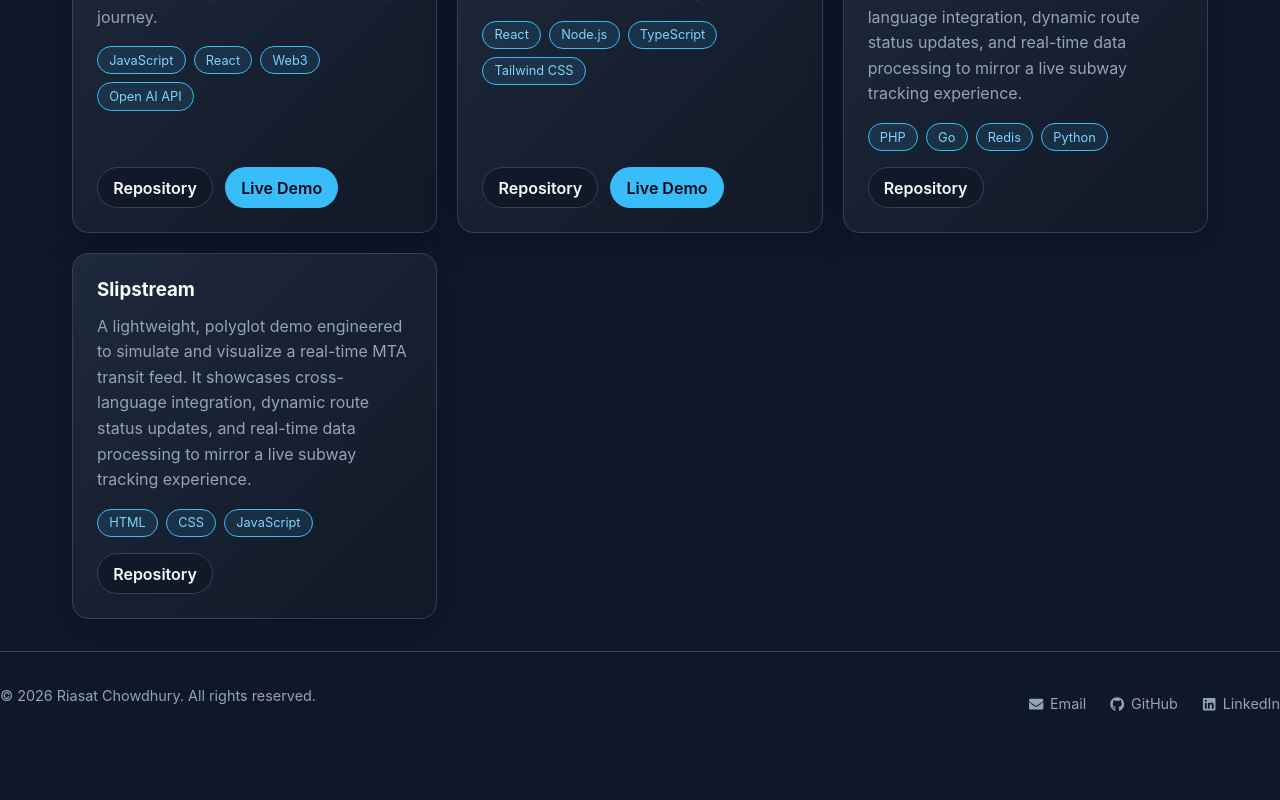
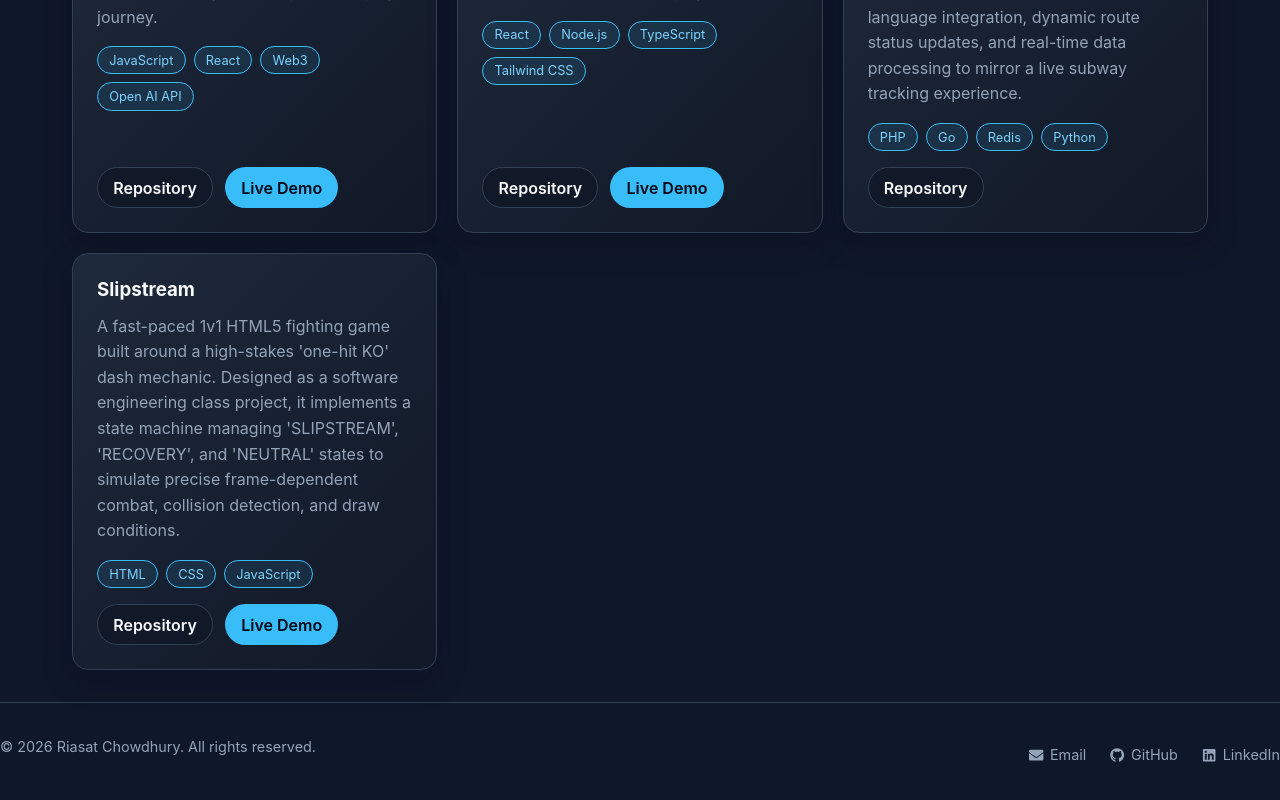
Before and after one commit to rchowd9/personal-portfolio, a React (Vite) app: page /#/projects in a window 1280 px wide. Shown: the part 821-1621 px from the top of the page. Before the commit the page ends 1576 px from the top, so only its background shows below. Built offline with nearby package versions, Linux system fonts and the light colour scheme.

Commit message:
added project description

```diff
--- a/src/pages/Projects.jsx
+++ b/src/pages/Projects.jsx
@@ -54,9 +54,10 @@ export default function Projects() {
     {
       title: "Slipstream",
       description:
-        "A lightweight, polyglot demo engineered to simulate and visualize a real-time MTA transit feed. It showcases cross-language integration, dynamic route status updates, and real-time data processing to mirror a live subway tracking experience.",
+        "A fast-paced 1v1 HTML5 fighting game built around a high-stakes 'one-hit KO' dash mechanic. Designed as a software engineering class project, it implements a state machine managing 'SLIPSTREAM', 'RECOVERY', and 'NEUTRAL' states to simulate precise frame-dependent combat, collision detection, and draw conditions.",
       tech: ["HTML", "CSS", "JavaScript"],
-      repoUrl: "https://rchowd9.github.io/Slipstream/",
+      liveUrl: "https://rchowd9.github.io/Slipstream/",
+      repoUrl: "https://github.com/rchowd9/Slipstream",
     },
   ];
 
```
